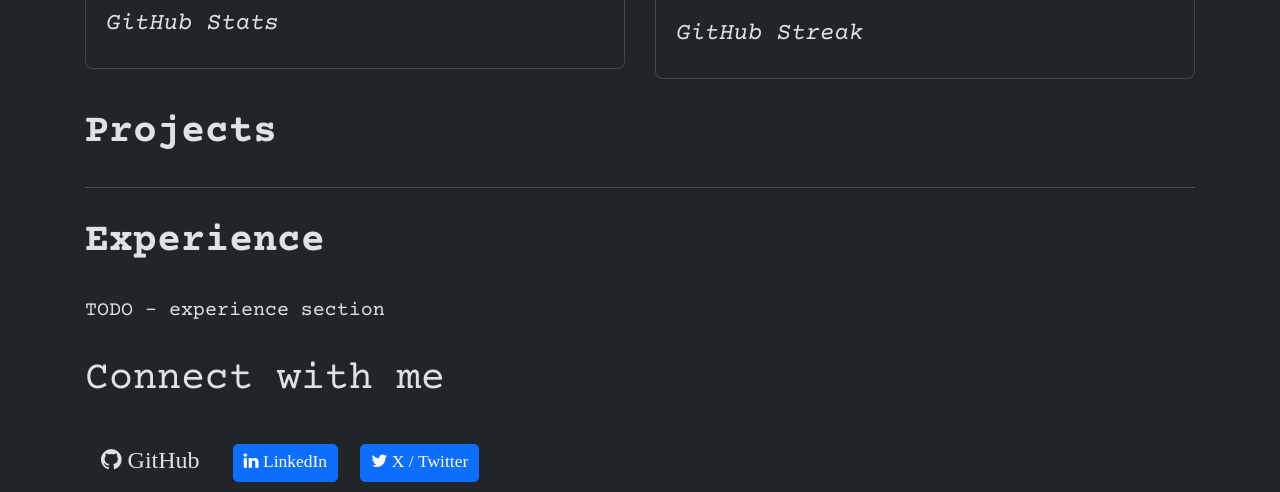
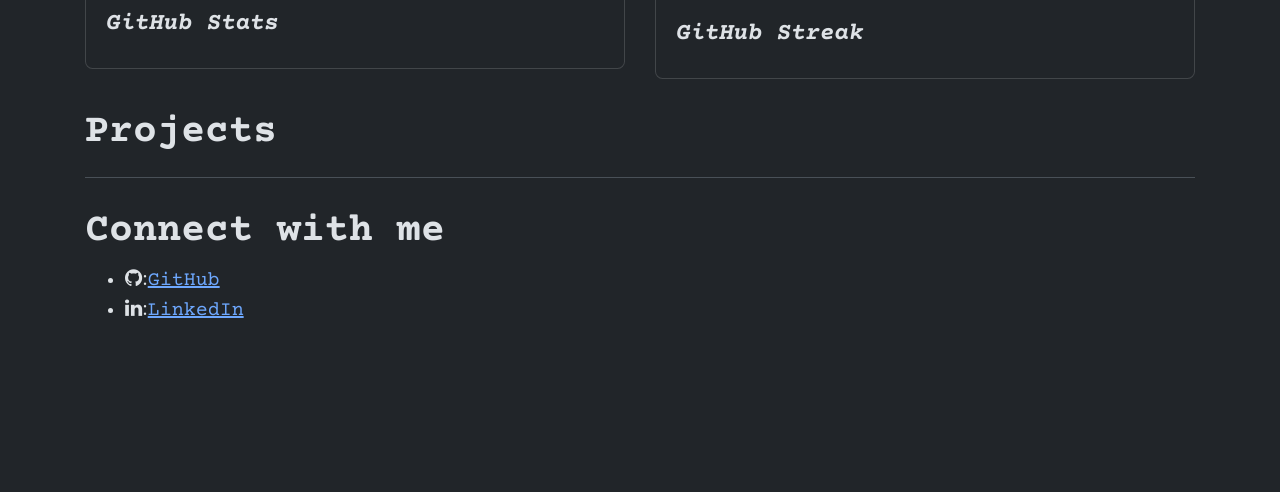
Before and after one commit to alokshandilya/personal-website, a Flask app: page / in a window 1280 px wide. Shown: the part 770-1262 px from the top of the page. After the commit the page ends 1088 px from the top, so only its background shows below. Run offline with Flask 3, Linux system fonts and the light colour scheme; data that the repository does not hold is empty.

Commit message:
github, linkedin links

```diff
--- a/templates/home.html
+++ b/templates/home.html
@@ -47,7 +47,7 @@
             src="https://github-readme-stats.vercel.app/api?username=alokshandilya&show_icons=true&theme=nord&rank_icon=github"
             class="card-img-top" alt="Overall GitHub Stats">
           <div class="card-body">
-            <h5 class="card-title courier-prime-regular-italic">GitHub Stats</h5>
+            <h5 class="card-title courier-prime-bold-italic">GitHub Stats</h5>
           </div>
         </div>
       </div>
@@ -56,7 +56,7 @@
           <img src="http://github-readme-streak-stats.herokuapp.com?user=alokshandilya&theme=nord" class="card-img-top"
             alt="GitHub Streak">
           <div class="card-body">
-            <h5 class="card-title courier-prime-regular-italic">GitHub Streak</h5>
+            <h5 class="card-title courier-prime-bold-italic">GitHub Streak</h5>
           </div>
         </div>
       </div>
@@ -66,27 +66,25 @@
 
   <main>
     <section class="container">
-      <h2 class="mt-4 mb-4 courier-prime-bold">Projects</h2>
+      <h2 class="mt-4 mb-3 courier-prime-bold">Projects</h2>
       <div>
         {% include 'projectitem.html' %}
       </div>
     </section>
 
-    <section class="container">
+    <!-- <section class="container">
       <h2 class="mt-4 mb-4 courier-prime-bold">Experience</h2>
       <p>TODO - experience section</p>
-    </section>
+    </section> -->
   </main>
 
   <section class="container">
-    <h2 class="mt-4 mb-4">Connect with me</h2>
-    <a href="https://github.com/alokshandilya" class="m-1 btn btn-sm courier-prime-regular-italic"><i
-        class="fa fa-github">
-        GitHub</i></a>
-    <a href="https://www.linkedin.com/in/alok-shandilya-5251521b7/" class="m-1 btn btn-sm btn-primary">
-      <i class="fa fa-linkedin"> LinkedIn</i></a>
-    <a href="https://twitter.com/alokshandilya93" class="m-1 btn btn-sm btn-primary">
-      <i class="fa fa-twitter"> X / Twitter</i></a>
+    <h2 class="mt-4 mb-2 courier-prime-bold">Connect with me</h2>
+    <ul>
+      <li><i class="fa fa-github mr-5">: </i><a href="https://github.com/alokshandilya" target="_blank">GitHub</a></li>
+      <li><i class="fa fa-linkedin mr-5">: </i><a href="https://linkedin.com/in/alokshandilya"
+          target="_blank">LinkedIn</a></li>
+    </ul>
   </section>
   {% include 'footer.html' %}
 </body>
```
